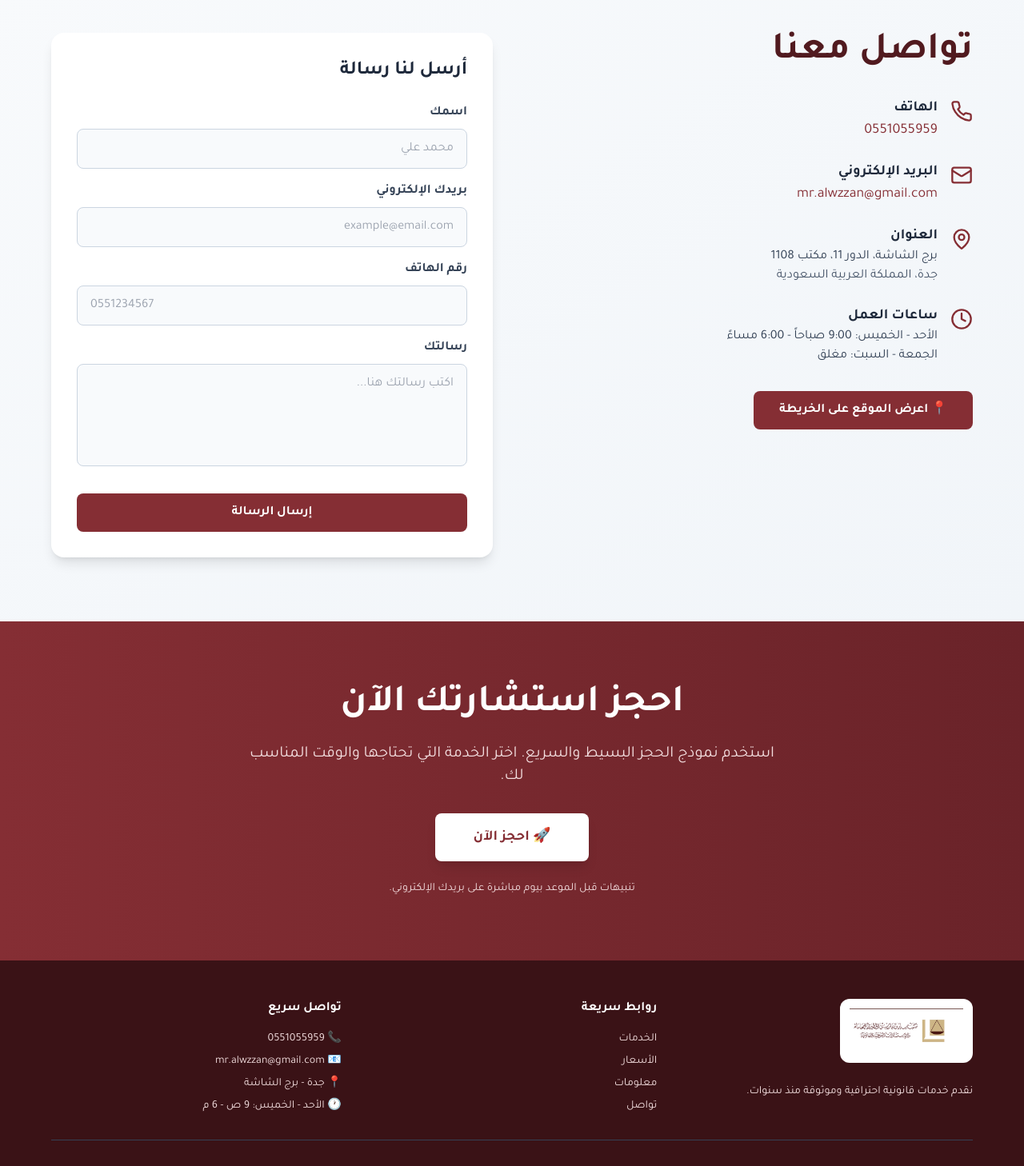
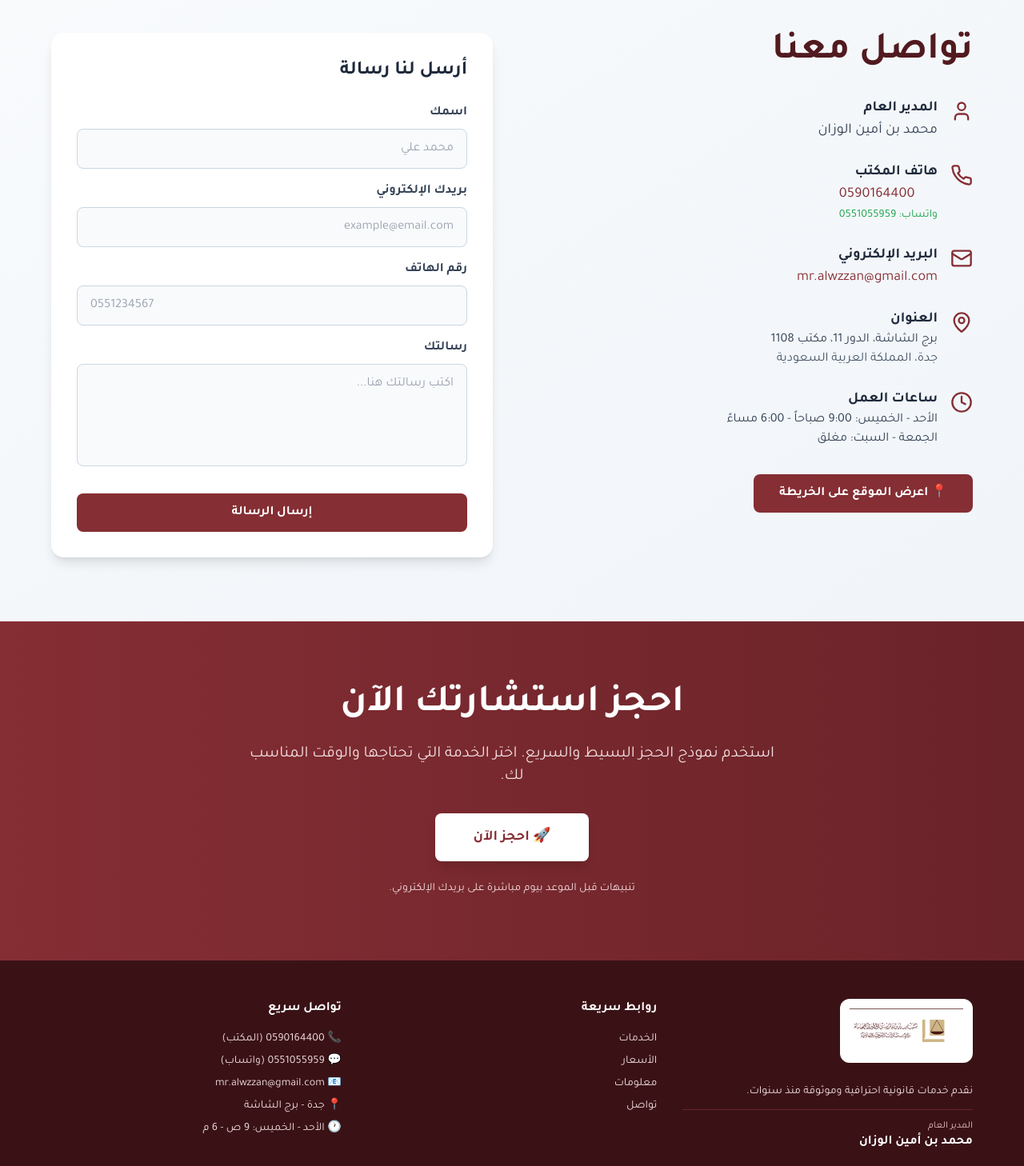
Before and after one commit to mralwzzan/alfarsi-website, a React (Vite) app: page / in a window 1280 px wide. Shown: the part 3440-4898 px from the top of the page at 80% size. Built offline with nearby package versions, Linux system fonts and the light colour scheme; a web font is replaced by a local one.

Commit message:
إضافة المدير العام محمد بن أمين الوزان ورقم تواصل المكتب 0590164400 وتنظيم بيانات التواصل

```diff
--- a/src/pages/Landing.jsx
+++ b/src/pages/Landing.jsx
@@ -1,5 +1,5 @@
 import React, { useState } from 'react';
-import { Menu, X, Phone, Mail, MapPin, Clock, ArrowRight, Check, LogIn, LayoutDashboard, Scale } from 'lucide-react';
+import { Menu, X, Phone, Mail, MapPin, Clock, ArrowRight, Check, LogIn, LayoutDashboard, Scale, User } from 'lucide-react';
 import { useNavigate } from 'react-router-dom';
 import { useAuth } from '../context/AuthContext';
 
@@ -384,11 +384,22 @@ export default function AlFarsiLawOffice() {
 
               <div className="space-y-6 mb-8">
                 <div className="flex items-start gap-4">
+                  <User className="text-brand-600 mt-1" size={28} />
+                  <div>
+                    <h4 className="text-lg font-bold text-slate-800">المدير العام</h4>
+                    <p className="text-slate-700 text-lg">محمد بن أمين الوزان</p>
+                  </div>
+                </div>
+
+                <div className="flex items-start gap-4">
                   <Phone className="text-brand-600 mt-1" size={28} />
                   <div>
-                    <h4 className="text-lg font-bold text-slate-800">الهاتف</h4>
-                    <a href="tel:0551055959" className="text-brand-600 hover:underline text-lg">
-                      0551055959
+                    <h4 className="text-lg font-bold text-slate-800">هاتف المكتب</h4>
+                    <a href="tel:0590164400" className="text-brand-600 hover:underline text-lg block" dir="ltr">
+                      0590164400
+                    </a>
+                    <a href="https://wa.me/966551055959" target="_blank" rel="noopener noreferrer" className="text-green-600 hover:underline text-sm" dir="ltr">
+                      واتساب: 0551055959
                     </a>
                   </div>
                 </div>
@@ -514,7 +525,11 @@ export default function AlFarsiLawOffice() {
                   <img src="/logo.jpeg" alt="مكتب ساير بن فارس المطيري" className="h-14 w-auto" />
                 </div>
               </div>
-              <p className="text-sm">نقدم خدمات قانونية احترافية وموثوقة منذ سنوات.</p>
+              <p className="text-sm mb-3">نقدم خدمات قانونية احترافية وموثوقة منذ سنوات.</p>
+              <div className="border-t border-brand-700 pt-3">
+                <p className="text-xs text-brand-200">المدير العام</p>
+                <p className="text-white font-bold">محمد بن أمين الوزان</p>
+              </div>
             </div>
 
             <div>
@@ -530,7 +545,8 @@ export default function AlFarsiLawOffice() {
             <div>
               <h4 className="text-white font-bold mb-4">تواصل سريع</h4>
               <ul className="space-y-2 text-sm">
-                <li>📞 0551055959</li>
+                <li>📞 <span dir="ltr">0590164400</span> (المكتب)</li>
+                <li>💬 <a href="https://wa.me/966551055959" target="_blank" rel="noopener noreferrer" className="hover:text-white transition"><span dir="ltr">0551055959</span> (واتساب)</a></li>
                 <li>📧 <a href="mailto:mr.alwzzan@gmail.com" className="hover:text-white transition">mr.alwzzan@gmail.com</a></li>
                 <li>📍 جدة - برج الشاشة</li>
                 <li>🕐 الأحد - الخميس: 9 ص - 6 م</li>
```
